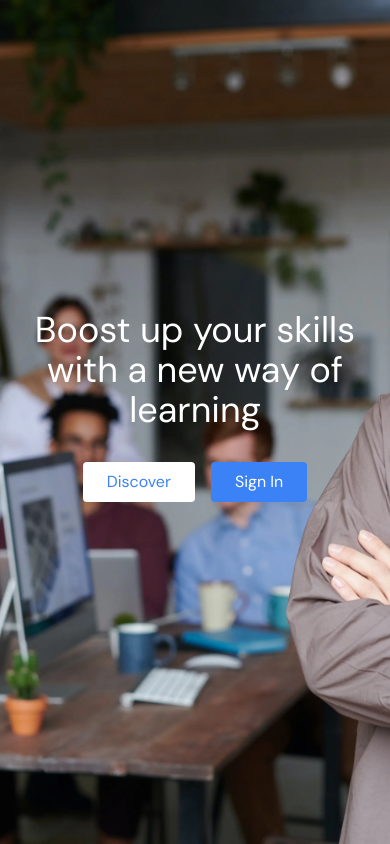
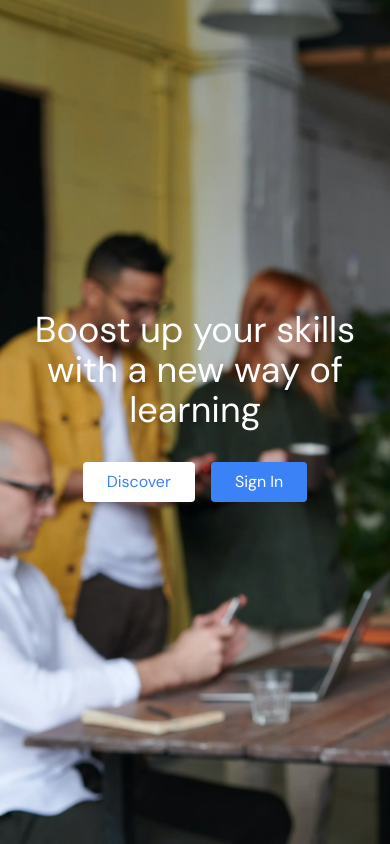
Before and after one commit to mandorakannu/next-college, a Next.js app: page / in a window 390 px wide. Built offline with nearby package versions, Linux system fonts and the light colour scheme.

Commit message:
style: Update homepage background image positioning for mobile devices

```diff
--- a/app/globals.css
+++ b/app/globals.css
@@ -10,3 +10,9 @@
     width: auto;
     height: 100dvh;
   }
+
+  @media screen and (max-width: 768px) {
+    .main__homepage__backgroundImage {
+    background-position: left;
+    }
+  }
```
